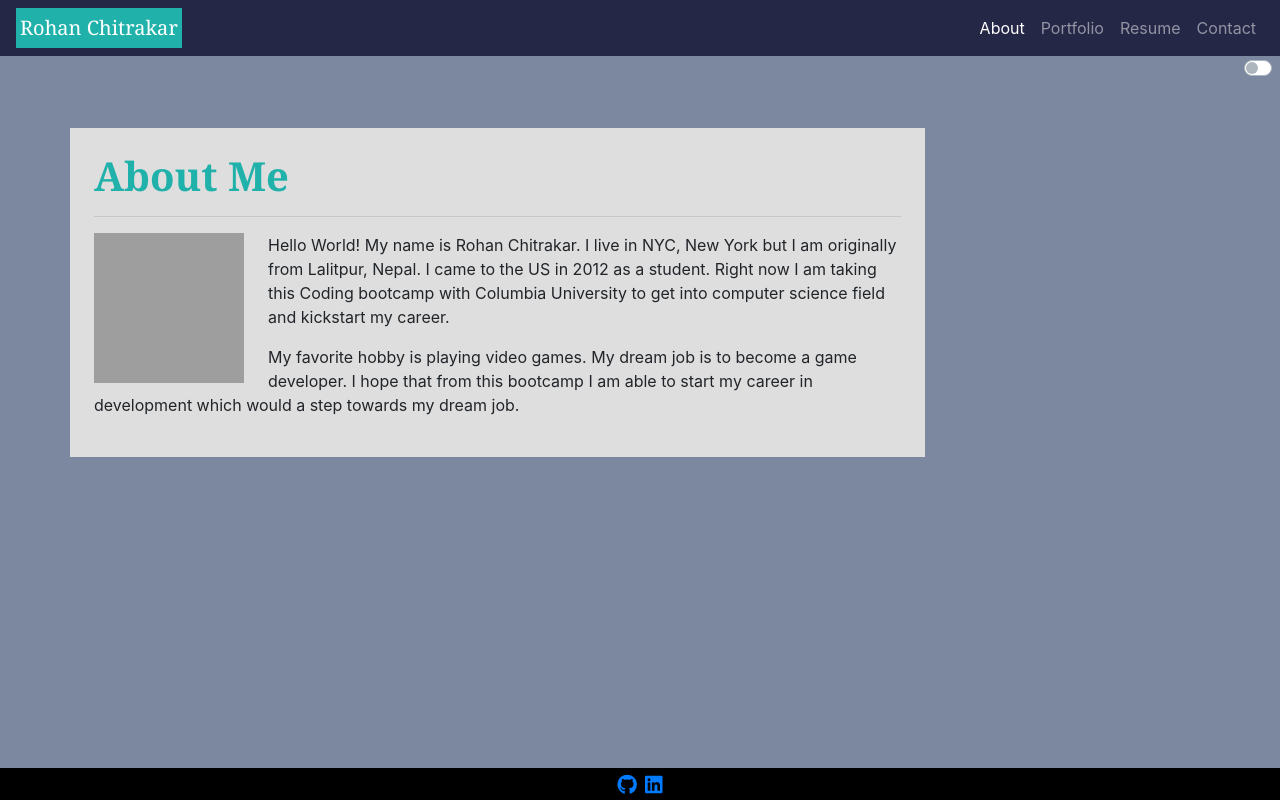
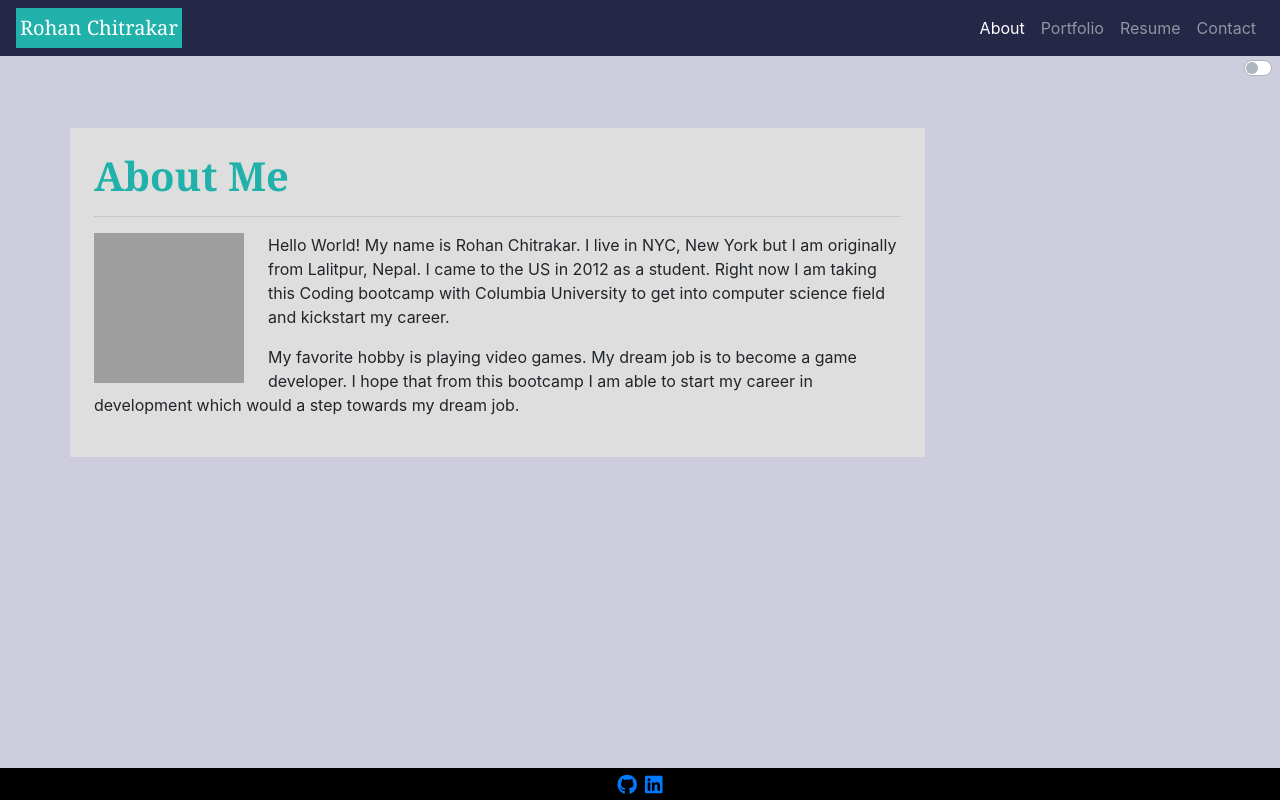
Before and after one commit to roan1088/roan1088.github.io, a React (Create React App) app: page / in a window 1280 px wide. Built offline with nearby package versions, Linux system fonts and the light colour scheme; grey boxes are pictures that could not be loaded.

Commit message:
Changed background color for lightmode and darkmode

```diff
--- a/src/App.css
+++ b/src/App.css
@@ -2,6 +2,14 @@
   box-sizing: border-box;
 }
 
-body {
+/* body {
   background-color: #7c88a0;
+} */
+
+.bg-darkmode {
+  background-color: #11111d;
 }
+
+.bg-lightmode {
+  background-color: #cdcdde;
+}
--- a/src/App.js
+++ b/src/App.js
@@ -24,8 +24,13 @@ function App() {
     setDarkMode(!darkMode);
   }
 
+  const setBackground = () => {
+    document.body.className = (darkMode ? "bg-darkmode" : "bg-lightmode");
+  }
+
   return (
     <div>
+      {setBackground()}
       <Router>
         <Header darkMode={darkMode} toggleDarkMode={toggleDarkMode} />
         <Main>
```
